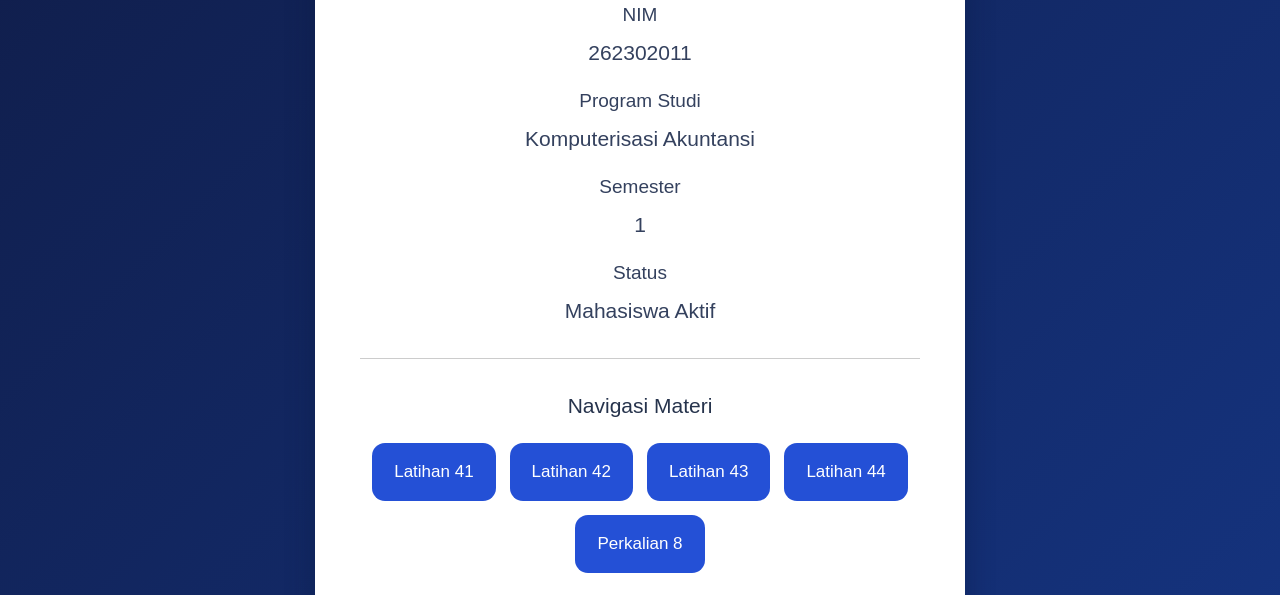
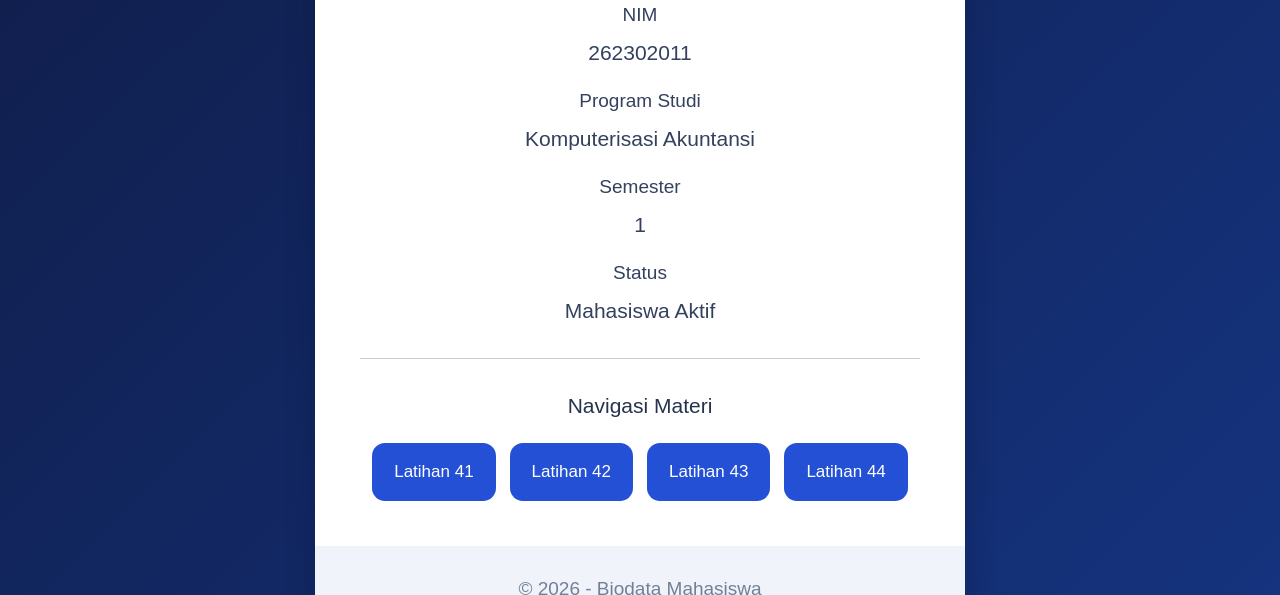
Before and after one commit to raisyanurul/raisyanurulazkiya, a plain HTML site: page index.html in a window 1280 px wide. Shown: the part 205-800 px from the top of the page. Drawn offline with Linux system fonts and the light colour scheme.

Commit message:
Update index.html

```diff
--- a/index.html
+++ b/index.html
@@ -323,7 +323,6 @@ footer {
             <button onclick="openLatihan(42)">Latihan 42</button>
             <button onclick="openLatihan(43)">Latihan 43</button>
             <button onclick="openLatihan(44)">Latihan 44</button>
-            <button onclick="openPerkalian8()">Perkalian 8</button>
         </div>
 
     </div>
```
